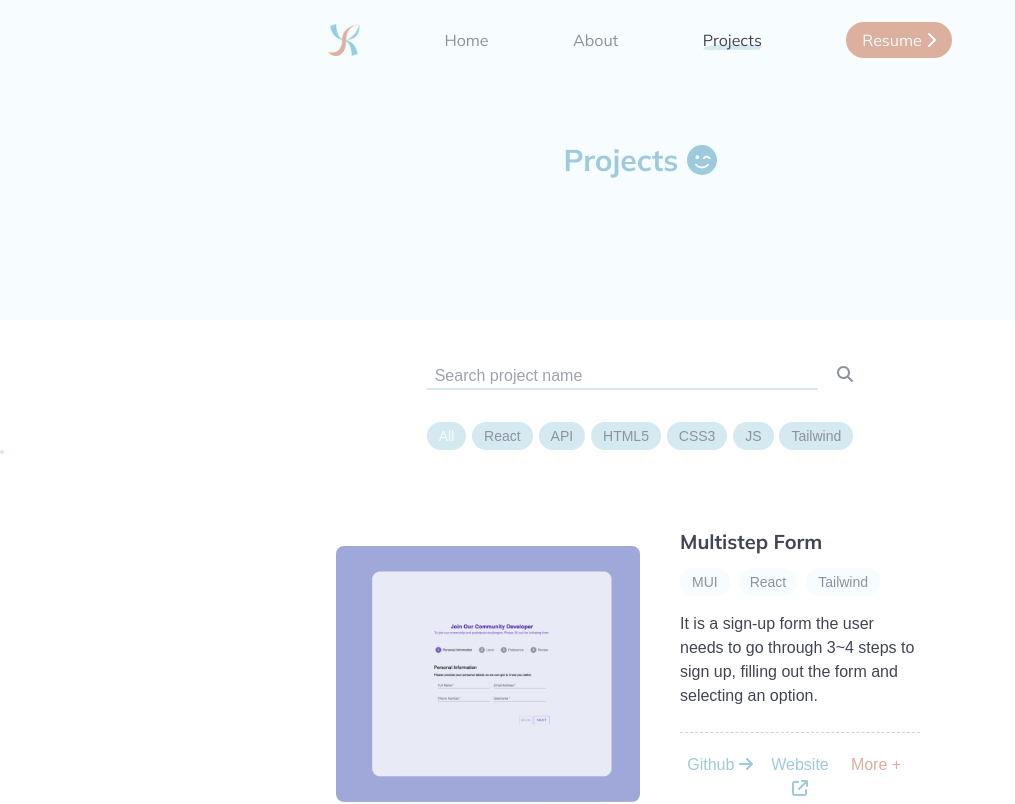
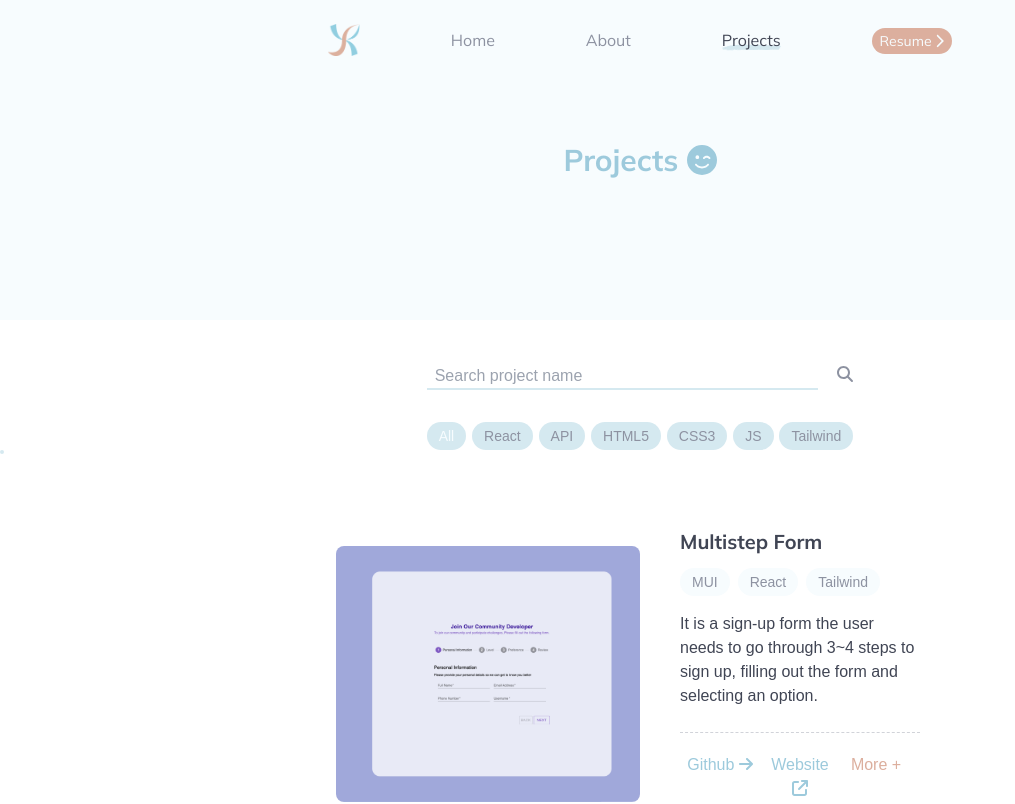
Before and after one commit to yoo-ran/portfolio, a React (Vite) app: page /projects in a window 1280 px wide. Shown: the top 804 px of the page, without its empty margins (0-1015 px from the left). Built offline with nearby package versions, Linux system fonts and the light colour scheme; a web font is replaced by a local one.

Commit message:
resume button

```diff
--- a/src/components/Header.jsx
+++ b/src/components/Header.jsx
@@ -35,8 +35,8 @@ function Header() {
 
     const handleDownload = () => {
         const a = document.createElement('a');
-        a.href = 'src/images/[Resume]_Yooran_Kim.pdf';
-        a.target = "_blank"
+        a.href = 'path/to/your/resume.pdf'; // Replace with the actual path to your resume file
+        a.download = 'Yooran_Kim_Resume.pdf'; // Replace with the desired file name for download
         a.click();
     }
 
@@ -57,7 +57,7 @@ function Header() {
                     <a href={`/projects`}>Projects</a>
                 </li>
                 <li className='mt-4 pt-4 border-t-2 w-10/12 flex justify-end border-dashed '>
-                    <a href='src/images/[Resume]_Yooran_Kim.pdf' target='_blank'  className='bg-red text-white py-1 px-2 text-sm rounded-full'>Resume <FontAwesomeIcon icon={faChevronRight} /></a>
+                    <a href='#' onClick={handleDownload} className='bg-red text-white py-1 px-2 text-sm rounded-full'>Resume <FontAwesomeIcon icon={faChevronRight} /></a>
                 </li>
             </ul>
             <div className='flex justify-between items-center p-4 w-full relative z-50 bg-white md:justify-center md:py-6 lg:py-14 lg:px-60 lg:w-8/12'>
@@ -82,7 +82,7 @@ function Header() {
                               <span className={`underline group-hover:w-full ${active === 'projects' ? 'w-full' : ''}`}></span></a>
                         </li>
                         <li>
-                            <a href='#' onClick={handleDownload} target='_blank'  className='bg-red text-white py-2 px-4 rounded-full transition duration-200 ease-in-out hover:bg-gray'>Resume <FontAwesomeIcon icon={faChevronRight} /></a>
+                        <a href='#' onClick={handleDownload} className='bg-red text-white py-1 px-2 text-sm rounded-full'>Resume <FontAwesomeIcon icon={faChevronRight} /></a>
                         </li>
                     </ul>
                 </nav>
```
